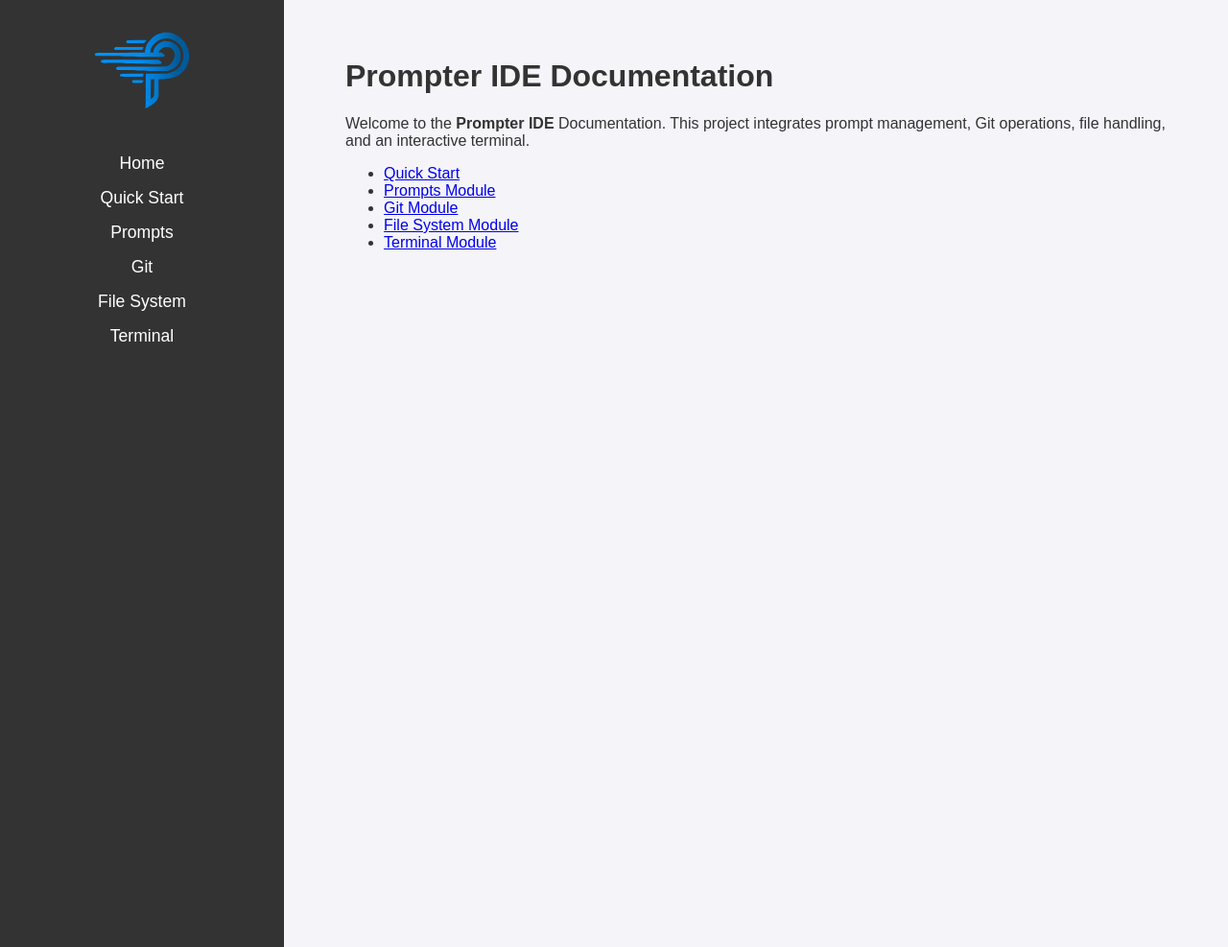
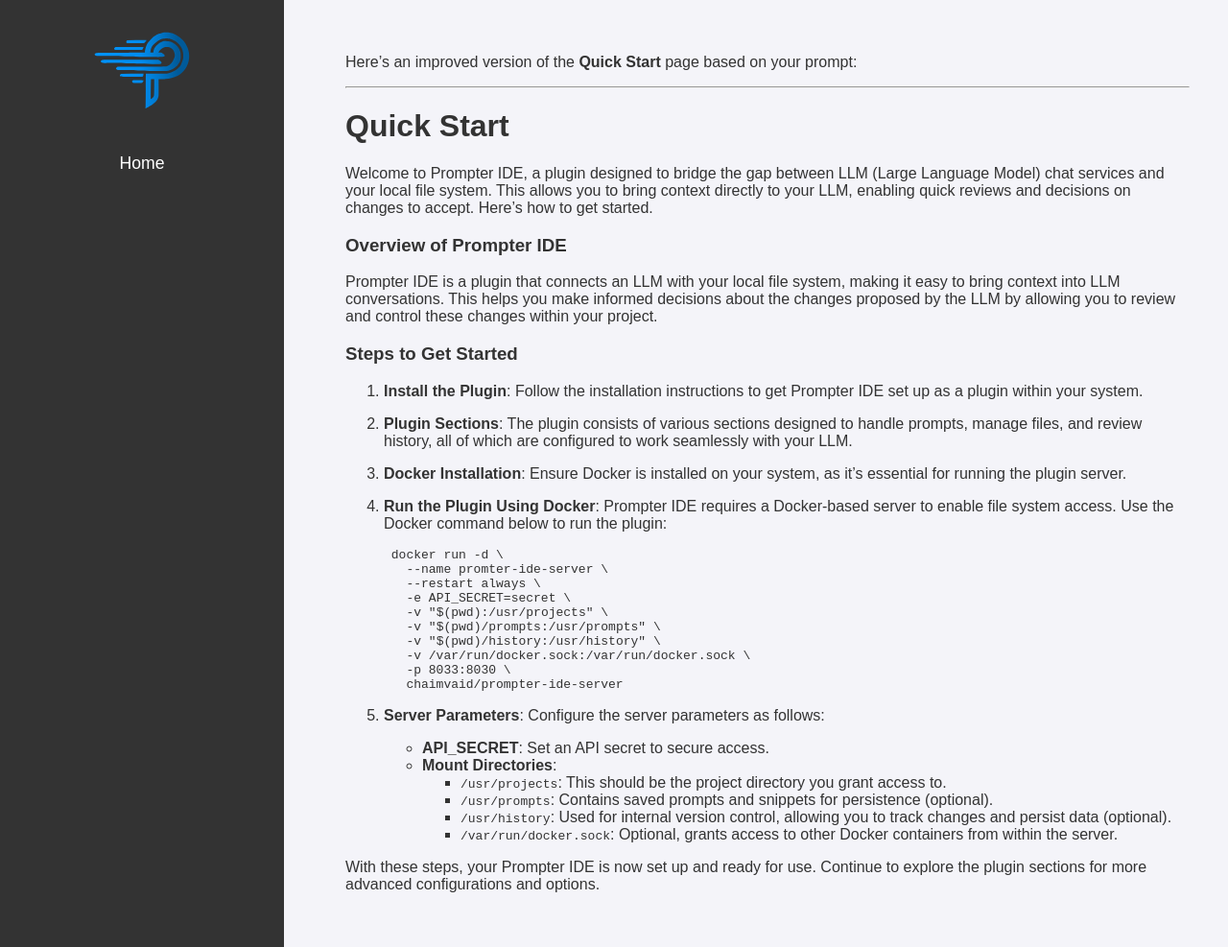
Before and after one commit to chaimvaid/prompter-ide-doc, a Jekyll site: the page built from docs/index.md, in a window 1280 px wide and 987 px high. Shown: the whole window at 96% size. Built offline with Jekyll 4.4.1, drawn with Linux system fonts in a browser that asks for light colours.

Commit message:
remove quick start to index

````diff
--- a/docs/_layouts/default.html
+++ b/docs/_layouts/default.html
@@ -16,11 +16,11 @@
       <nav>
         <ul>
           <li><a href="index.html">Home</a></li>
-          <li><a href="quick_start.html">Quick Start</a></li>
+          <!-- <li><a href="quick_start.html">Quick Start</a></li>
           <li><a href="prompts.html">Prompts</a></li>
           <li><a href="git.html">Git</a></li>
           <li><a href="filesystem.html">File System</a></li>
-          <li><a href="terminal.html">Terminal</a></li>
+          <li><a href="terminal.html">Terminal</a></li> -->
         </ul>
       </nav>
     </aside>
--- a/docs/index.md
+++ b/docs/index.md
@@ -3,12 +3,48 @@ layout: default
 title: "Home"
 ---
 
-# Prompter IDE Documentation
 
-Welcome to the **Prompter IDE** Documentation. This project integrates prompt management, Git operations, file handling, and an interactive terminal.
+Here’s an improved version of the **Quick Start** page based on your prompt:
 
-- [Quick Start](quick_start.html)
-- [Prompts Module](prompts.html)
-- [Git Module](git.html)
-- [File System Module](filesystem.html)
-- [Terminal Module](terminal.html)
+---
+
+# Quick Start
+
+Welcome to Prompter IDE, a plugin designed to bridge the gap between LLM (Large Language Model) chat services and your local file system. This allows you to bring context directly to your LLM, enabling quick reviews and decisions on changes to accept. Here’s how to get started.
+
+### Overview of Prompter IDE
+
+Prompter IDE is a plugin that connects an LLM with your local file system, making it easy to bring context into LLM conversations. This helps you make informed decisions about the changes proposed by the LLM by allowing you to review and control these changes within your project.
+
+### Steps to Get Started
+
+1. **Install the Plugin**: Follow the installation instructions to get Prompter IDE set up as a plugin within your system.
+
+2. **Plugin Sections**: The plugin consists of various sections designed to handle prompts, manage files, and review history, all of which are configured to work seamlessly with your LLM.
+
+3. **Docker Installation**: Ensure Docker is installed on your system, as it’s essential for running the plugin server.
+
+4. **Run the Plugin Using Docker**: Prompter IDE requires a Docker-based server to enable file system access. Use the Docker command below to run the plugin:
+
+    ```bash
+    docker run -d \
+      --name promter-ide-server \
+      --restart always \
+      -e API_SECRET=secret \
+      -v "$(pwd):/usr/projects" \
+      -v "$(pwd)/prompts:/usr/prompts" \
+      -v "$(pwd)/history:/usr/history" \
+      -v /var/run/docker.sock:/var/run/docker.sock \
+      -p 8033:8030 \
+      chaimvaid/prompter-ide-server
+    ```
+
+5. **Server Parameters**: Configure the server parameters as follows:
+   - **API_SECRET**: Set an API secret to secure access.
+   - **Mount Directories**:
+     - `/usr/projects`: This should be the project directory you grant access to.
+     - `/usr/prompts`: Contains saved prompts and snippets for persistence (optional).
+     - `/usr/history`: Used for internal version control, allowing you to track changes and persist data (optional).
+     - `/var/run/docker.sock`: Optional, grants access to other Docker containers from within the server.
+
+With these steps, your Prompter IDE is now set up and ready for use. Continue to explore the plugin sections for more advanced configurations and options.
````
